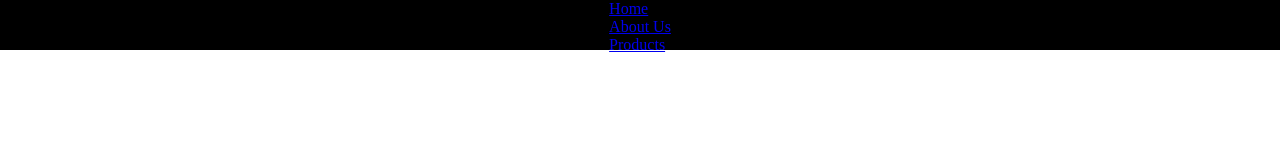
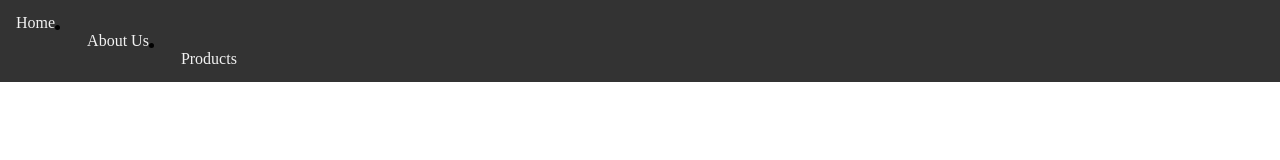
Before and after one commit to gen0sect/gen0sect.github.io, a plain HTML site: page index.html in a window 1280 px wide. Drawn offline with Linux system fonts and the light colour scheme.

Commit message:
3rd commit

```diff
--- a/index.css
+++ b/index.css
@@ -2,17 +2,23 @@
     margin: 0;
     padding: 0;
   }
-  nav {
-    width: 100%;
-    height: 50px;
-    background-color: black;
-    position: sticky;
-    position: -webkit-sticky;
-    top: 0;
-    place-items: center;
-    padding-left:px;
-  }
-  nav ul a:hover{
-    background-color:grey;
-    color:white;
-  }
+.topnav {
+    background-color: #333;
+    overflow: hidden;
+}
+.topnav a {
+    float: left;
+    color: #f2f2f2;
+    text-align: center;
+    padding: 14px 16px;
+    text-decoration: none;
+    font-size: 17 px;
+}
+.topnav a.hover{
+    background-color: #ddd;
+    color: black;
+}
+.topnav a.active {
+    background-color: #04AA6d;
+    color: white;
+}
--- a/index.html
+++ b/index.html
@@ -9,12 +9,12 @@
     <title>Document</title>
 </head>
 <body>
-    <nav>
+    <div class="topnav">
         <ul>
           <li><a href="home.html"> Home </a></li>
           <li><a href="about.html"> About Us </a></li>
           <li><a href="products.html"> Products </a></li>
         </ul>
-      </nav>
+    </div>
 </body>
 </html>
```
